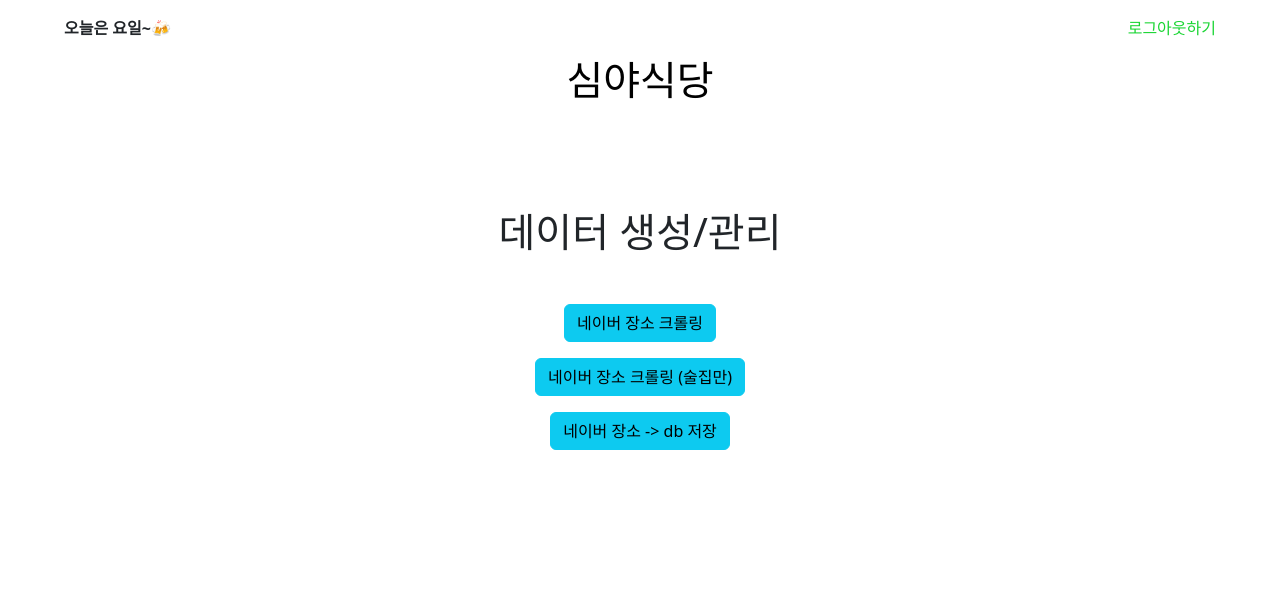
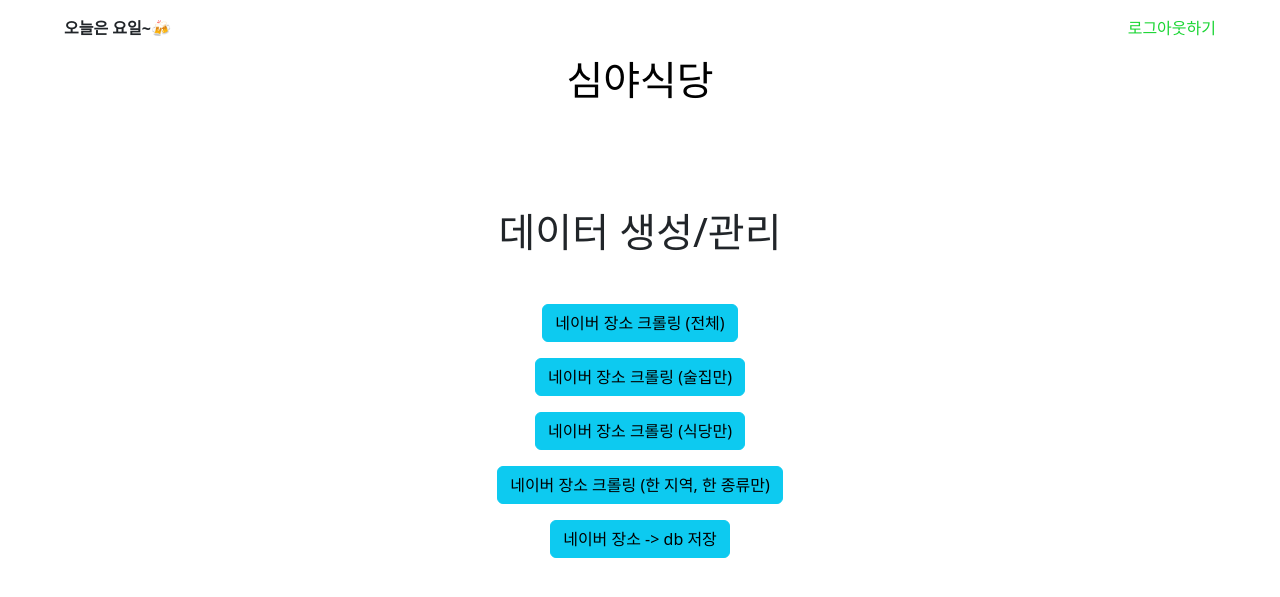
Before and after one commit to JaeY0ung/SimYaSikDang, a Flask app: page /data-process in a window 1280 px wide. Shown: the top 597 px of the page. Run offline with Flask 3, Linux system fonts and the light colour scheme; a user stored in the database is signed in; some libraries are stand-ins or nearby versions.

Commit message:
feat1: 특정 종류 혹은 특정 장소만 크롤링 기능, 버튼 생성 feat2: naver api를 통해 lat, lng 가져올 때 입력 오류로 인해 예외처리

```diff
--- a/templates/data_process.html
+++ b/templates/data_process.html
@@ -23,10 +23,16 @@
     <h1 class="mt-5" style="text-align: center;">데이터 생성/관리</h1>
     <div class="d-flex flex-column mt-5">
         <a href="{{ url_for('common.crawl') }}" class="d-flex justify-content-center">
-            <button type="button" class="btn btn-info mb-3" id="naver_place_crawler">네이버 장소 크롤링</button>
+            <button type="button" class="btn btn-info mb-3" id="naver_place_crawler">네이버 장소 크롤링 (전체)</button>
         </a>
         <a href="{{ url_for('common.crawl_pub') }}" class="d-flex justify-content-center">
             <button type="button" class="btn btn-info mb-3" id="naver_place_crawler">네이버 장소 크롤링 (술집만)</button>
+        </a>
+        <a href="{{ url_for('common.crawl_restaurant') }}" class="d-flex justify-content-center">
+          <button type="button" class="btn btn-info mb-3" id="naver_place_crawler">네이버 장소 크롤링 (식당만)</button>
+        </a>
+        <a href="{{ url_for('common.crawl_one') }}" class="d-flex justify-content-center">
+          <button type="button" class="btn btn-info mb-3" id="naver_place_crawler">네이버 장소 크롤링 (한 지역, 한 종류만)</button>
         </a>
         <a href="{{ url_for('common.save_data_to_db') }}" class="d-flex justify-content-center">
             <button type="button" class="btn btn-info mb-3" id="naver_place_csv_to_db_all">네이버 장소 -> db 저장</button>
```
Also changed, not shown: Crawler/dataProcesing.py (+5 -2 lines).
